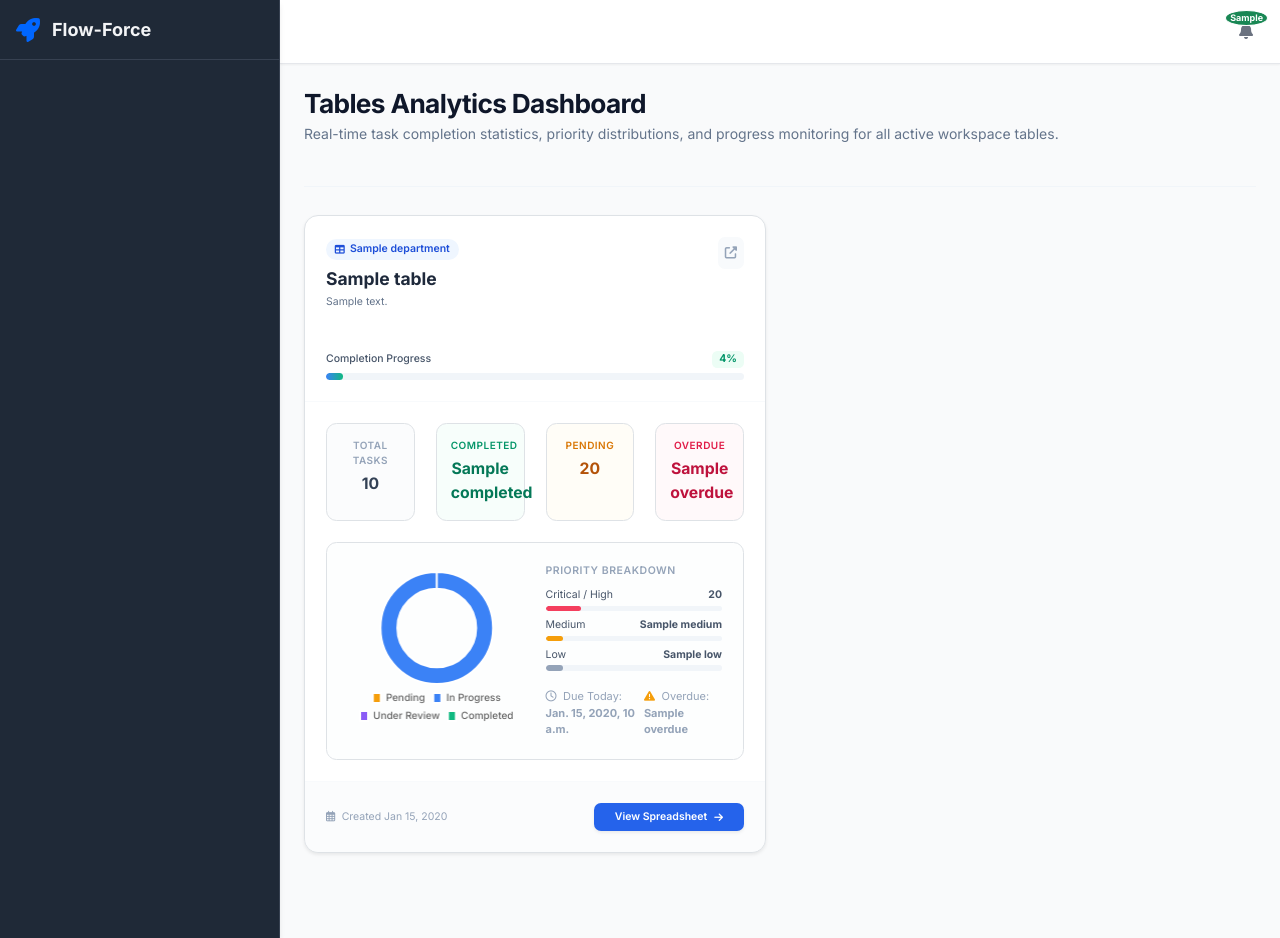
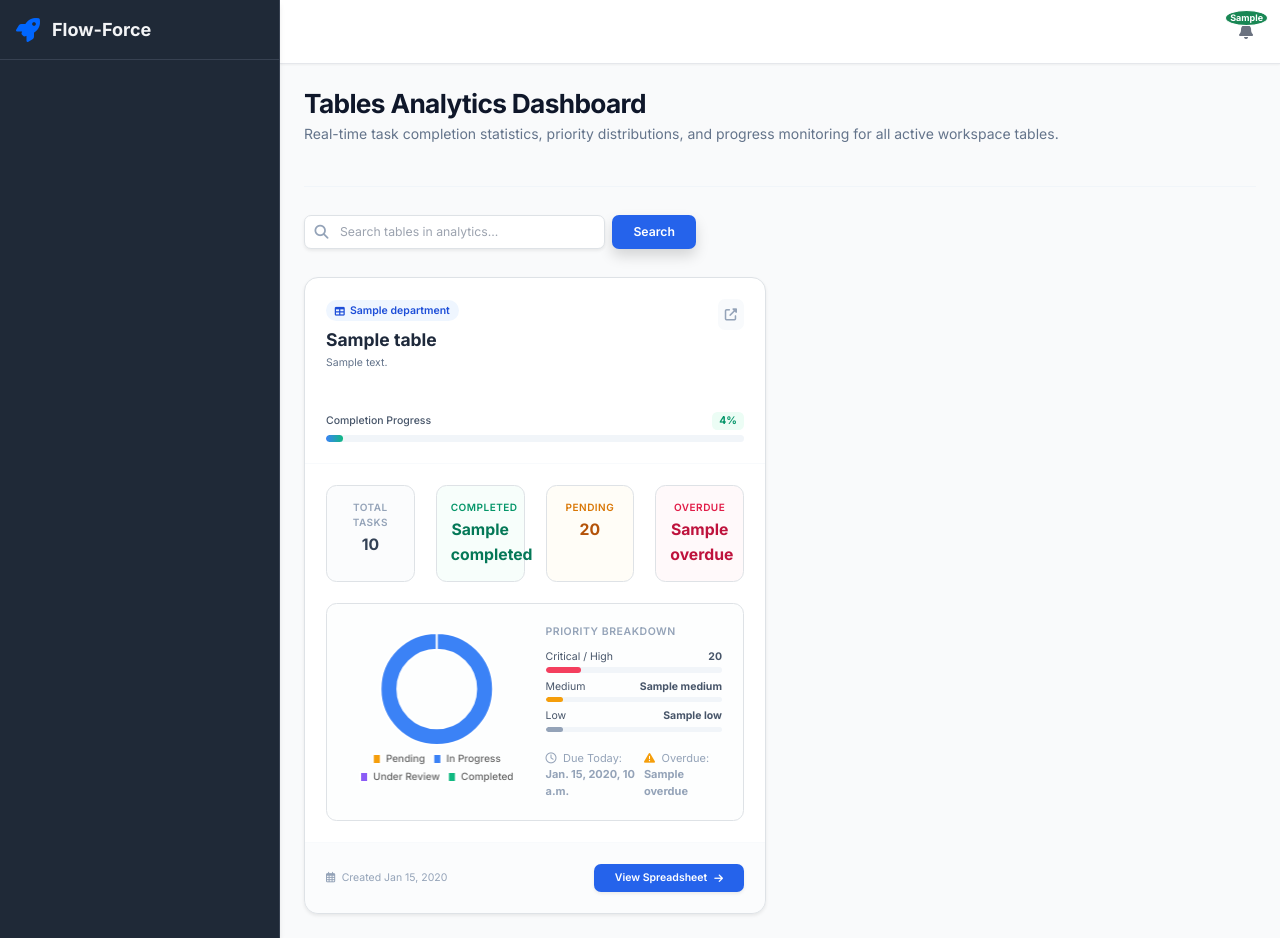
Before and after one commit to badrish-cmd/FLOW-FORCE_WORKSPACE, a Django app: template templates/tables/analytics_dashboard.html in a window 1280 px wide. Run offline with Django 5.2, Linux system fonts and the light colour scheme; the template is opened without the code that fills it: most values are stand-ins (such as "Sample title", 1, 10 or a date in 2020); some libraries are stand-ins or nearby versions.

Commit message:
Add table search to analytics dashboard and table filter to reports generator

```diff
--- a/templates/tables/analytics_dashboard.html
+++ b/templates/tables/analytics_dashboard.html
@@ -9,6 +9,22 @@
         <div>
             <h1 class="text-3xl font-bold tracking-tight text-slate-900">Tables Analytics Dashboard</h1>
             <p class="text-slate-500 mt-1">Real-time task completion statistics, priority distributions, and progress monitoring for all active workspace tables.</p>
+        </div>
+    </div>
+
+    <!-- Search Bar -->
+    <div class="max-w-md mb-6">
+        <div class="flex gap-2">
+            <div class="relative flex-grow">
+                <span class="absolute inset-y-0 left-0 flex items-center pl-3">
+                    <i class="fas fa-search text-slate-400"></i>
+                </span>
+                <input type="text" id="analyticsSearchInput" placeholder="Search tables in analytics..."
+                       class="w-full pl-10 pr-4 py-2 bg-white text-sm border border-slate-200 rounded-lg shadow-sm focus:outline-none focus:border-blue-500 transition-all duration-200">
+            </div>
+            <button type="button" onclick="filterAnalytics()" class="inline-flex items-center justify-center px-4 py-2 text-sm font-semibold text-white bg-blue-600 hover:bg-blue-700 rounded-lg shadow transition-all duration-200">
+                Search
+            </button>
         </div>
     </div>
 
@@ -237,6 +253,58 @@
                 })();
             {% endif %}
         {% endfor %}
+        const analyticsSearchInput = document.getElementById('analyticsSearchInput');
+        if (analyticsSearchInput) {
+            analyticsSearchInput.addEventListener('keydown', function(e) {
+                if (e.key === 'Enter') {
+                    e.preventDefault();
+                    filterAnalytics();
+                }
+            });
+        }
     });
+
+    function filterAnalytics() {
+        const query = document.getElementById('analyticsSearchInput').value.toLowerCase().trim();
+        const cards = document.querySelectorAll('.grid > div');
+        let visibleCount = 0;
+
+        cards.forEach(card => {
+            const heading = card.querySelector('h2 a');
+            if (heading) {
+                const tableName = heading.textContent.toLowerCase();
+                const descElem = card.querySelector('p.text-slate-500, p.text-slate-400');
+                const tableDesc = descElem ? descElem.textContent.toLowerCase() : '';
+                if (tableName.includes(query) || tableDesc.includes(query)) {
+                    card.style.display = '';
+                    visibleCount++;
+                } else {
+                    card.style.display = 'none';
+                }
+            }
+        });
+
+        const noResults = document.getElementById('noAnalyticsResults');
+        if (visibleCount === 0 && query !== '') {
+            if (!noResults) {
+                const container = document.querySelector('.grid');
+                const div = document.createElement('div');
+                div.id = 'noAnalyticsResults';
+                div.className = 'col-span-full bg-white rounded-2xl border border-slate-100 p-12 text-center shadow-sm';
+                div.innerHTML = `
+                    <div class="w-16 h-16 bg-slate-50 text-slate-400 rounded-2xl flex items-center justify-center mx-auto mb-4">
+                        <i class="fas fa-search text-2xl"></i>
+                    </div>
+                    <h3 class="text-lg font-bold text-slate-800">No matching analytics found</h3>
+                    <p class="text-slate-500 text-sm mt-1">Try checking your spelling or adjusting search query.</p>
+                `;
+                container.appendChild(div);
+            } else {
+                noResults.style.display = '';
+            }
+        } else if (noResults) {
+            noResults.style.display = 'none';
+        }
+    }
 </script>
 {% endblock %}
```
Also changed, not shown: tasks/views.py (+7 -0 lines), templates/tasks/reports.html (+12 -2 lines).
